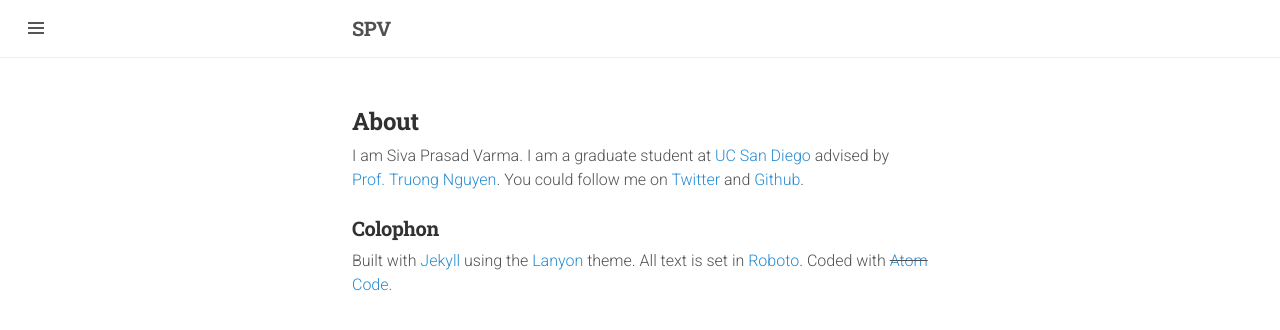
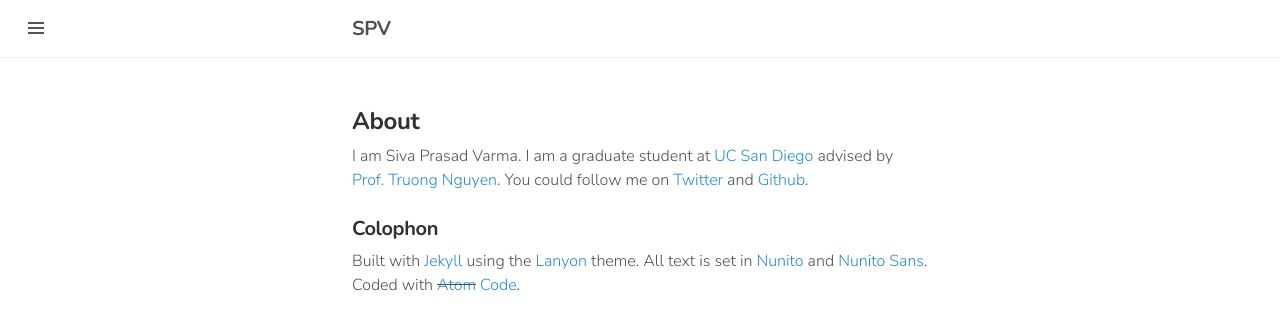
Before and after one commit to sivapvarma/sivapvarma.github.io, a Jekyll site: the page built from about.md, in a window 1280 px wide. Shown: the top 330 px of the page. Built offline with Jekyll 4.4.1, drawn with Linux system fonts in a browser that asks for light colours.

Commit message:
Use Nunito and Nunito Sans - Avenir like fonts finally :-)

```diff
--- a/about.md
+++ b/about.md
@@ -12,6 +12,6 @@
 
 Built with [Jekyll](http://jekyllrb.com) using the
 [Lanyon](https://github.com/poole/lanyon) theme.
-All text is set in [Roboto](https://fonts.google.com/specimen/Roboto).
+All text is set in [Nunito](https://fonts.google.com/specimen/Nunito) and [Nunito Sans](https://fonts.google.com/specimen/Nunito+Sans).
 <!-- [Computer Modern](https://en.wikipedia.org/wiki/Computer_Modern). -->
 Coded with ~~[Atom](https://atom.io)~~ [Code](http://code.visualstudio.com/).
--- a/public/css/lanyon.css
+++ b/public/css/lanyon.css
@@ -32,12 +32,18 @@
 /*
  * Google fonts import
  */
-@import 'https://fonts.googleapis.com/css?family=Roboto+Condensed:300|Roboto:300,300i,700';
-@import url('https://fonts.googleapis.com/css?family=Old+Standard+TT:400,700');
-@import url('https://fonts.googleapis.com/css?family=Alegreya:400,700');
-@import url('https://fonts.googleapis.com/css?family=Roboto+Slab:400,700');
-@import 'fonts/cmun-sans.css';
-@import 'fonts/cmun-serif.css';
+/*
+*@import 'https://fonts.googleapis.com/css?family=Roboto+Condensed:300|Roboto:300,300i,700';
+*@import url('https://fonts.googleapis.com/css?family=Old+Standard+TT:400,700');
+*@import url('https://fonts.googleapis.com/css?family=Alegreya:400,700');
+*@import url('https://fonts.googleapis.com/css?family=Roboto+Slab:400,700');
+*/
+@import url('https://fonts.googleapis.com/css?family=Nunito+Sans:300,300i,400,400i,700');
+@import url('https://fonts.googleapis.com/css?family=Nunito:300,400,400i,700');
+/*
+*@import 'fonts/cmun-sans.css';
+*@import 'fonts/cmun-serif.css';
+*/
 
 
 /*
@@ -53,13 +59,13 @@
 }
 
 html {
-  font-family: "Roboto", "Computer Modern Serif", Helvetica, Arial, sans-serif;
+  font-family: "Nunito Sans", "Roboto", "Computer Modern Serif", Helvetica, Arial, sans-serif;
   font-weight: 300;
   font-size: medium;
 }
 
 h1, h2, h3, h4, h5, h6 {
-  font-family: "Roboto Slab", "Alegreya", "Old Standard TT", "Roboto", "Computer Modern Serif", Helvetica, Arial, sans-serif;
+  font-family: "Nunito", "Roboto Slab", "Alegreya", "Old Standard TT", "Roboto", "Computer Modern Serif", Helvetica, Arial, sans-serif;
   font-weight: 700;
   color: #313131;
   letter-spacing: -.025rem;
@@ -162,7 +168,7 @@
   width: 14rem;
   visibility: hidden;
   overflow-y: auto;
-  font-family: "Roboto", "Computer Modern Sans", Helvetica, Arial, sans-serif;
+  font-family: "Nunito Sans", "Roboto", "Computer Modern Sans", Helvetica, Arial, sans-serif;
   font-size: .875rem; /* 15px */
   color: rgba(255,255,255,.6);
   background-color: #202020;
@@ -384,7 +390,7 @@
   overflow: hidden; /* clearfix */
   margin-left: -1rem;
   margin-right: -1rem;
-  font-family:  "Roboto Condensed", "Computer Modern Sans", Helvetica, Arial, sans-serif;
+  font-family:  "Nunito Sans", "Roboto Condensed", "Computer Modern Sans", Helvetica, Arial, sans-serif;
   color: #ccc;
   text-align: center;
 }
```
